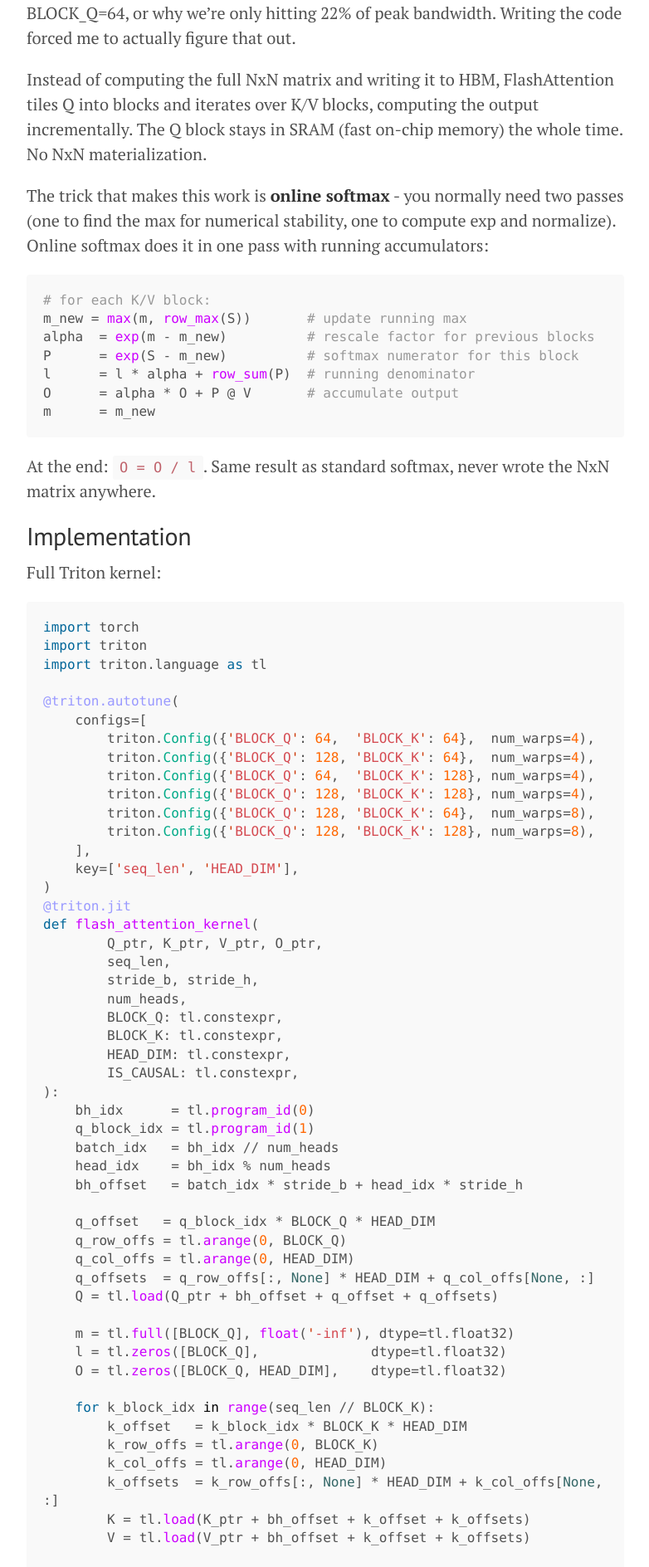
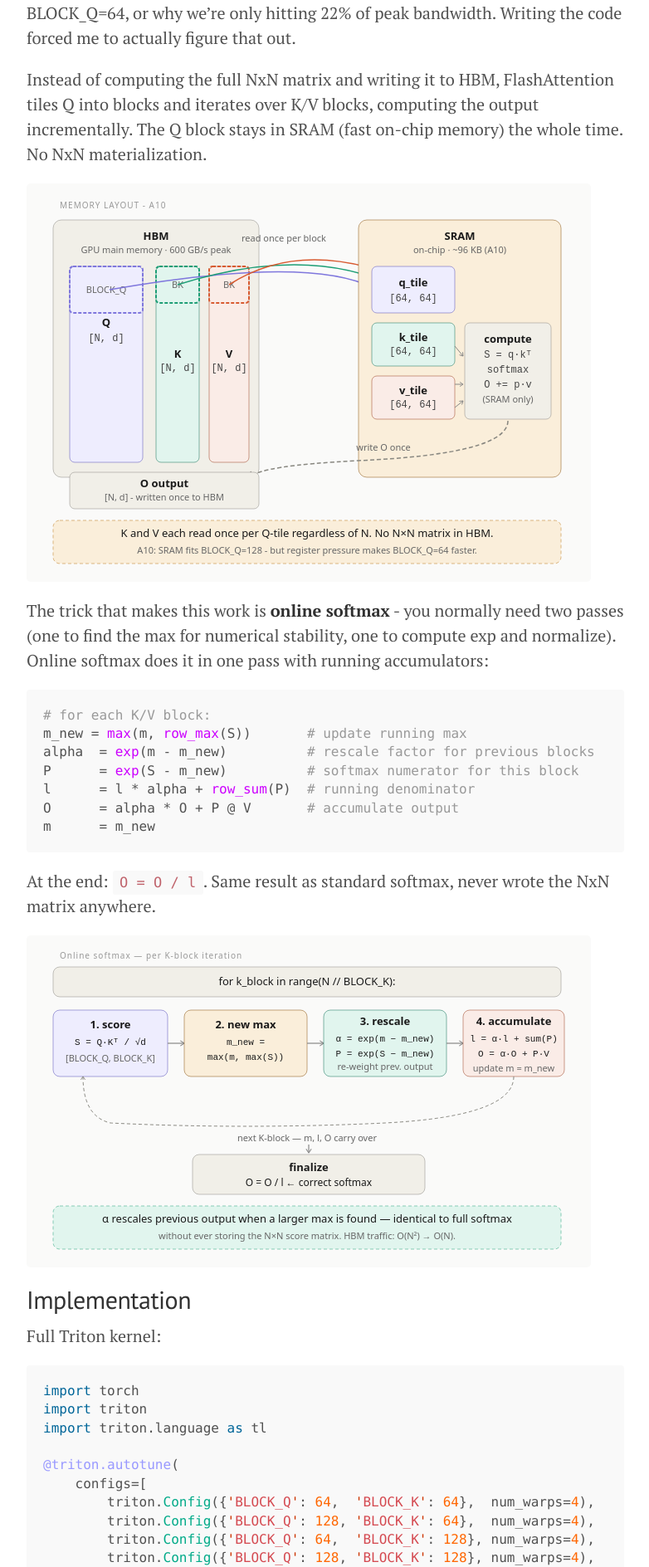
Before and after one commit to nthuat/nthuat.github.io, a Jekyll site: the page built from _posts/2026-05-24-flash-attention-from-scratch.md, in a window 1280 px wide. Shown: the part 899-2787 px from the top of the page at 83% size, without its empty margins (248-1030 px from the left). Built offline with Jekyll 4.4.1, drawn with Linux system fonts in a browser that asks for light colours.

Commit message:
Add FlashAttention tiling and online softmax diagrams

````diff
--- a/_posts/2026-05-24-flash-attention-from-scratch.md
+++ b/_posts/2026-05-24-flash-attention-from-scratch.md
@@ -23,6 +23,8 @@ The paper (Dao et al., 2022) is 26 pages. After reading it I could explain the a
 
 Instead of computing the full NxN matrix and writing it to HBM, FlashAttention tiles Q into blocks and iterates over K/V blocks, computing the output incrementally. The Q block stays in SRAM (fast on-chip memory) the whole time. No NxN materialization.
 
+![FlashAttention tiling memory layout](/assets/flashattention_tiling.svg)
+
 The trick that makes this work is **online softmax** - you normally need two passes (one to find the max for numerical stability, one to compute exp and normalize). Online softmax does it in one pass with running accumulators:
 
 ```python
@@ -36,6 +38,8 @@ m      = m_new
 ```
 
 At the end: `O = O / l`. Same result as standard softmax, never wrote the NxN matrix anywhere.
+
+![FlashAttention online softmax per K-block iteration](/assets/flashattention_online_softmax.svg)
 
 ## Implementation
 
````
Also changed, not shown: assets/flashattention_online_softmax.svg (added), assets/flashattention_tiling.svg (added).
